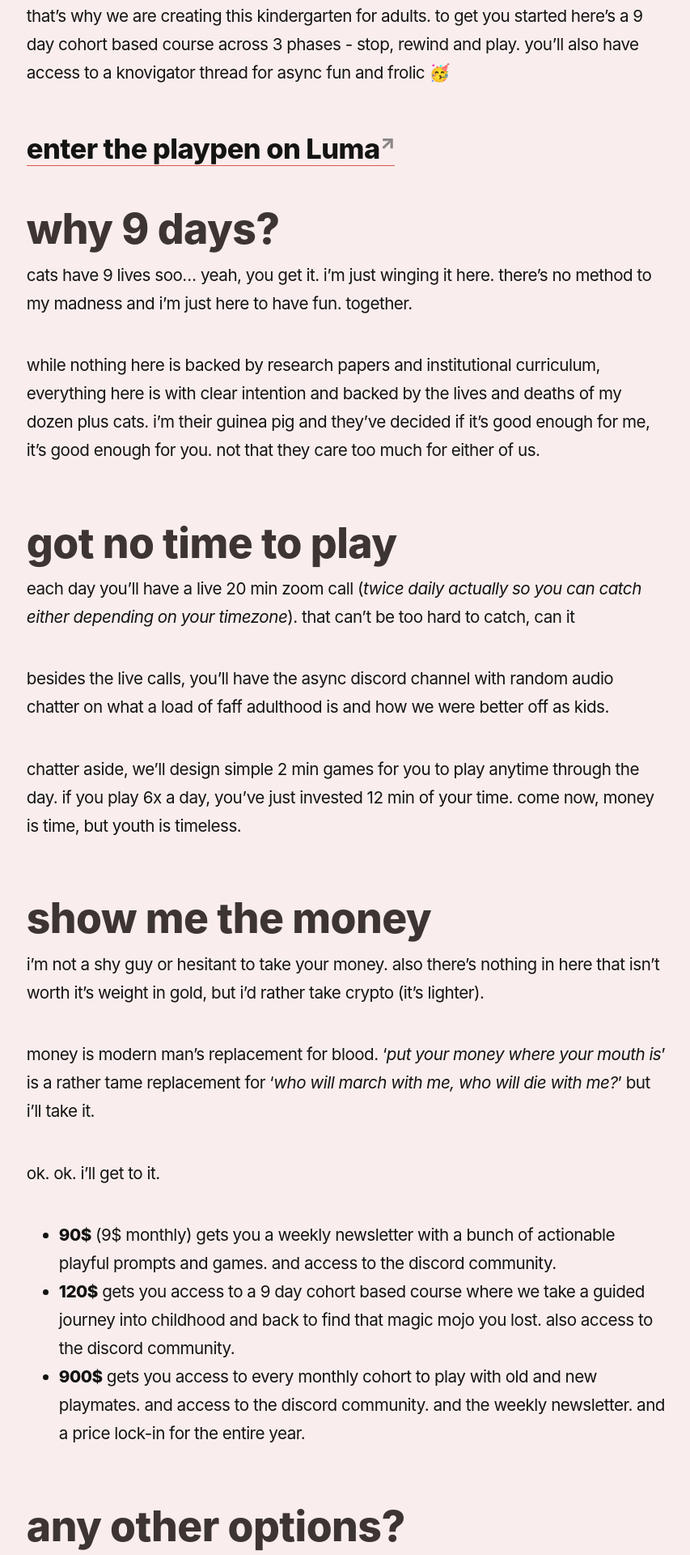
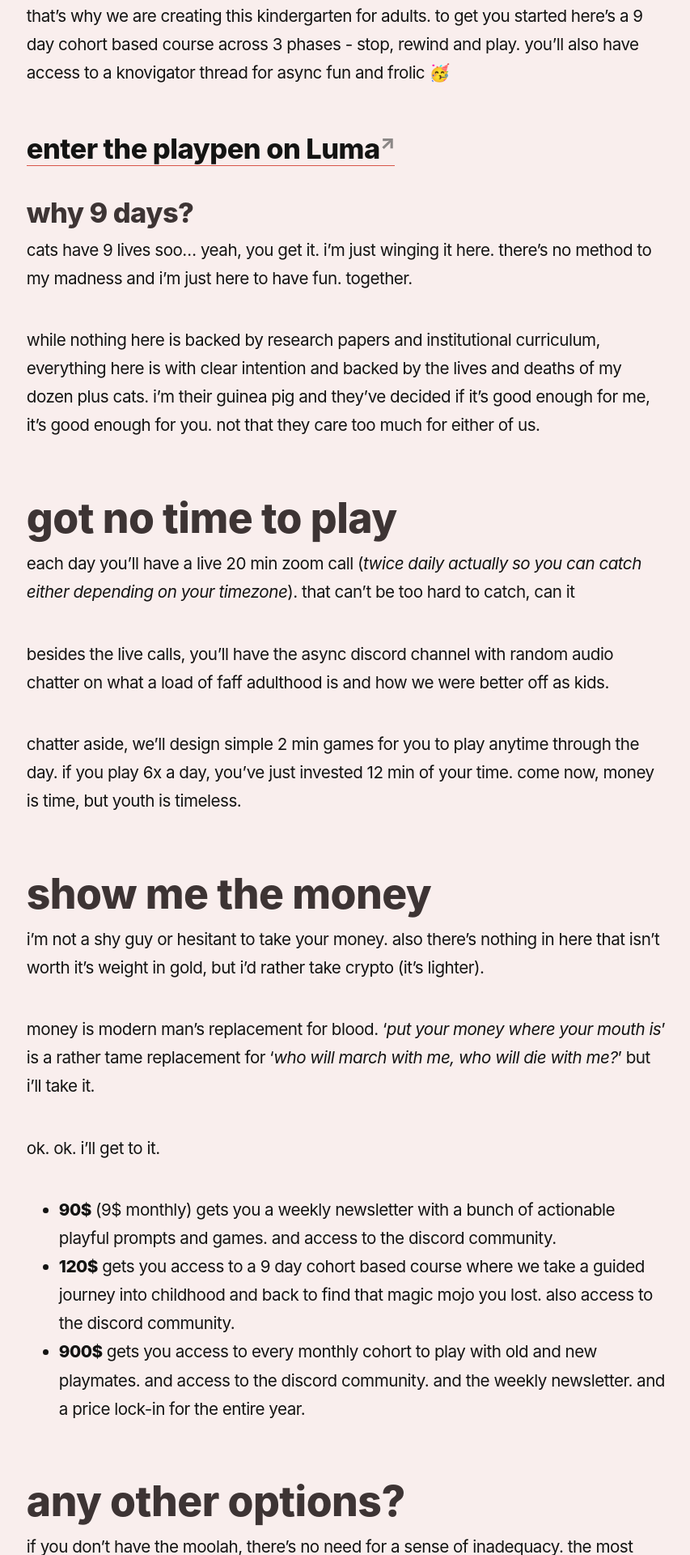
Before and after one commit to reddy2go/redgarden, a Jekyll site: the page built from _notes/playpen.md, in a window 1280 px wide. Shown: the part 924-2844 px from the top of the page at 81% size, without its empty margins (44-897 px from the left). Built offline with Jekyll 4.4.1, drawn with Linux system fonts in a browser that asks for light colours; some web fonts are replaced; Markdown is read by kramdown in place of the engine named in the settings.

Commit message:
auto commit

```diff
--- a/_notes/playpen.md
+++ b/_notes/playpen.md
@@ -12,7 +12,7 @@ that’s why we are creating this kindergarten for adults. to get you started he
 
 ### [enter the playpen on Luma](https://lu.ma/community/com-bTQQ4bGoEThBj51)
 
-## why 9 days?
+### why 9 days?
 
 cats have 9 lives soo... yeah, you get it. i’m just winging it here. there’s no method to my madness and i’m just here to have fun. together.
 
```
